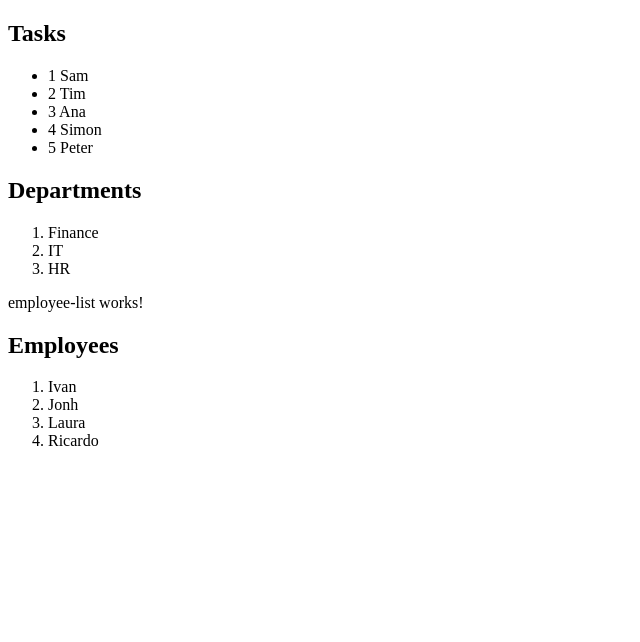
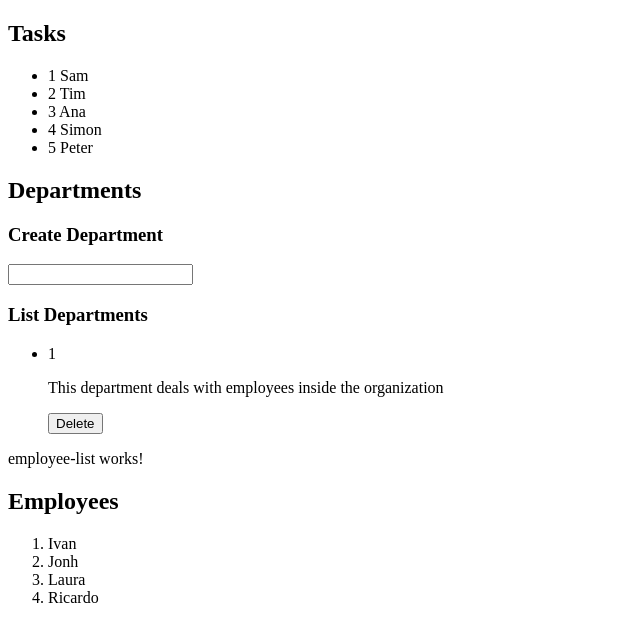
Before and after one commit to petrov-dimitar/task-management-app-fontys-web-2, an Angular app in the folder WEB2-Deyna-Dimitar-Aleksandra/: page / in a window 1280 px wide. Shown: the top 642 px of the page, without its empty margins (0-640 px from the left). Built offline with nearby package versions, Linux system fonts and the light colour scheme.

Commit message:
created department class architecture, populated departments array and added delete functionality.

```diff
--- a/WEB2-Deyna-Dimitar-Aleksandra/src/app/department-list/department-list.component.html
+++ b/WEB2-Deyna-Dimitar-Aleksandra/src/app/department-list/department-list.component.html
@@ -1,6 +1,15 @@
 <div>
-    <h2> Departments</h2>
-    <ol>
-      <li *ngFor="let department of departments">{{ department }}</li>
-    </ol>
-  </div>
+  <h2>Departments</h2>
+  <h3>Create Department</h3>
+  <input type="text" />
+  <h3>List Departments</h3>
+  <ul>
+    <li *ngFor="let department of departments">
+      {{ department.id }} {{ department.depnName }}
+      <p>{{ department.description }}</p>
+      <span
+        ><button (click)="deleteDepartment(department)">Delete</button></span
+      >
+    </li>
+  </ul>
+</div>
--- a/WEB2-Deyna-Dimitar-Aleksandra/src/app/department-list/department-list.component.ts
+++ b/WEB2-Deyna-Dimitar-Aleksandra/src/app/department-list/department-list.component.ts
@@ -1,4 +1,6 @@
 import { Component, OnInit } from '@angular/core';
+import { Department } from '../interfaces/department';
+import { NgForm } from '@angular/forms';
 
 @Component({
   selector: 'app-department-list',
@@ -9,9 +11,16 @@ export class DepartmentListComponent implements OnInit {
 
   constructor() { }
 
-  departments: string[] = ['Finance', 'IT', 'HR'];
+  departments: Department[] = [{ id: '1', depName: 'Human resources', description: 'This department deals with employees inside the organization' }];
 
   ngOnInit(): void {
   }
 
+
+  deleteDepartment(task: Department) {
+    let index = this.departments.indexOf(task);
+    this.departments.splice(index, 1);
+  }
+
+
 }
--- /dev/null
+++ b/WEB2-Deyna-Dimitar-Aleksandra/src/app/interfaces/department.ts
@@ -0,0 +1,17 @@
+import { Task } from './task';
+
+export class Department {
+    id: string;
+    depName: string;
+    description?: string;
+    tasks?: Task[];
+
+
+    constructor(id: string, name: string, description?: string, tasks?: Task[]) {
+        this.id = id;
+        this.depName = name;
+        this.description = description;
+        this.tasks = tasks;
+
+    }
+}
```
Also changed, not shown: 1 other file (tests, documents, lock files or other folders).
